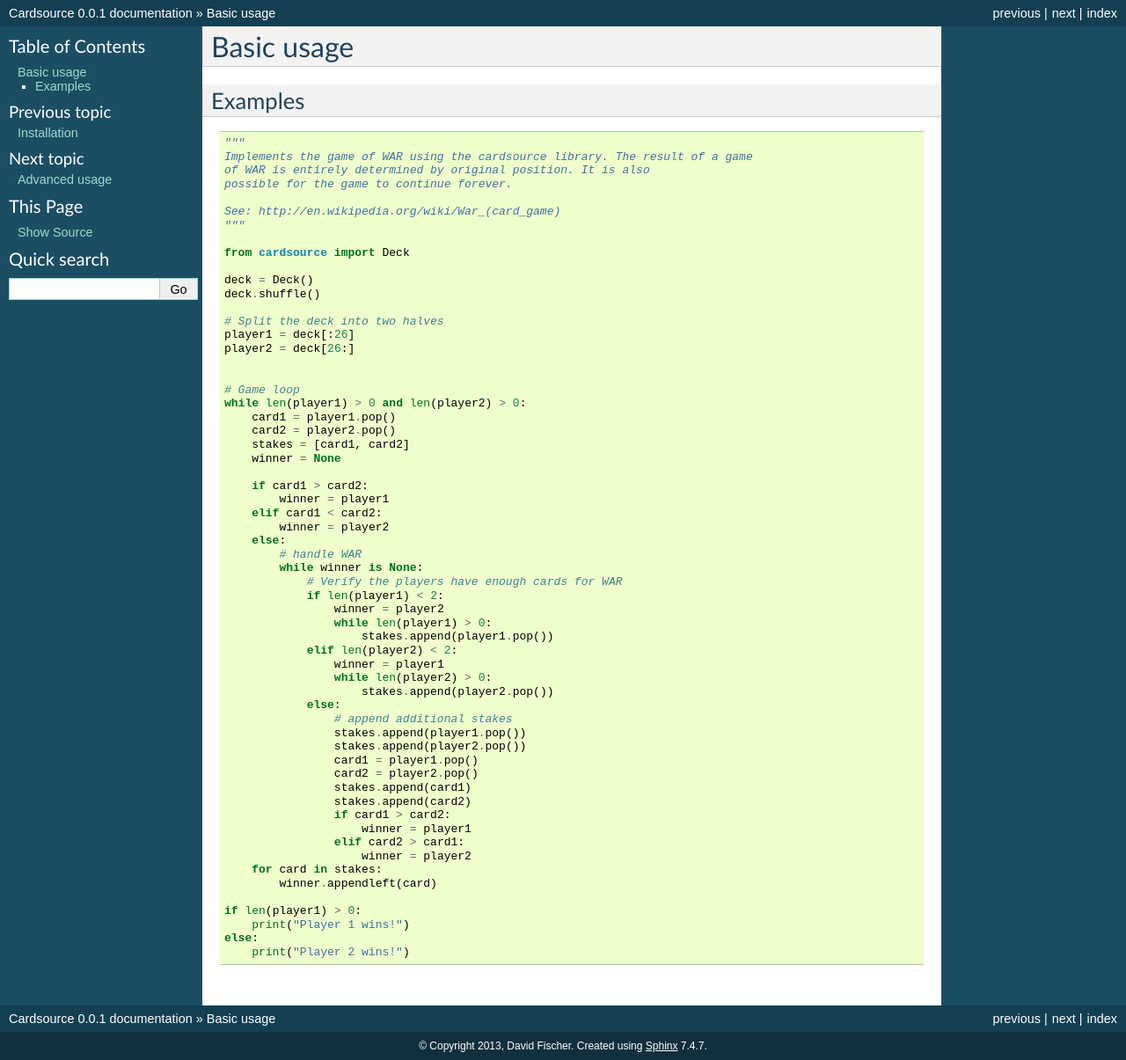
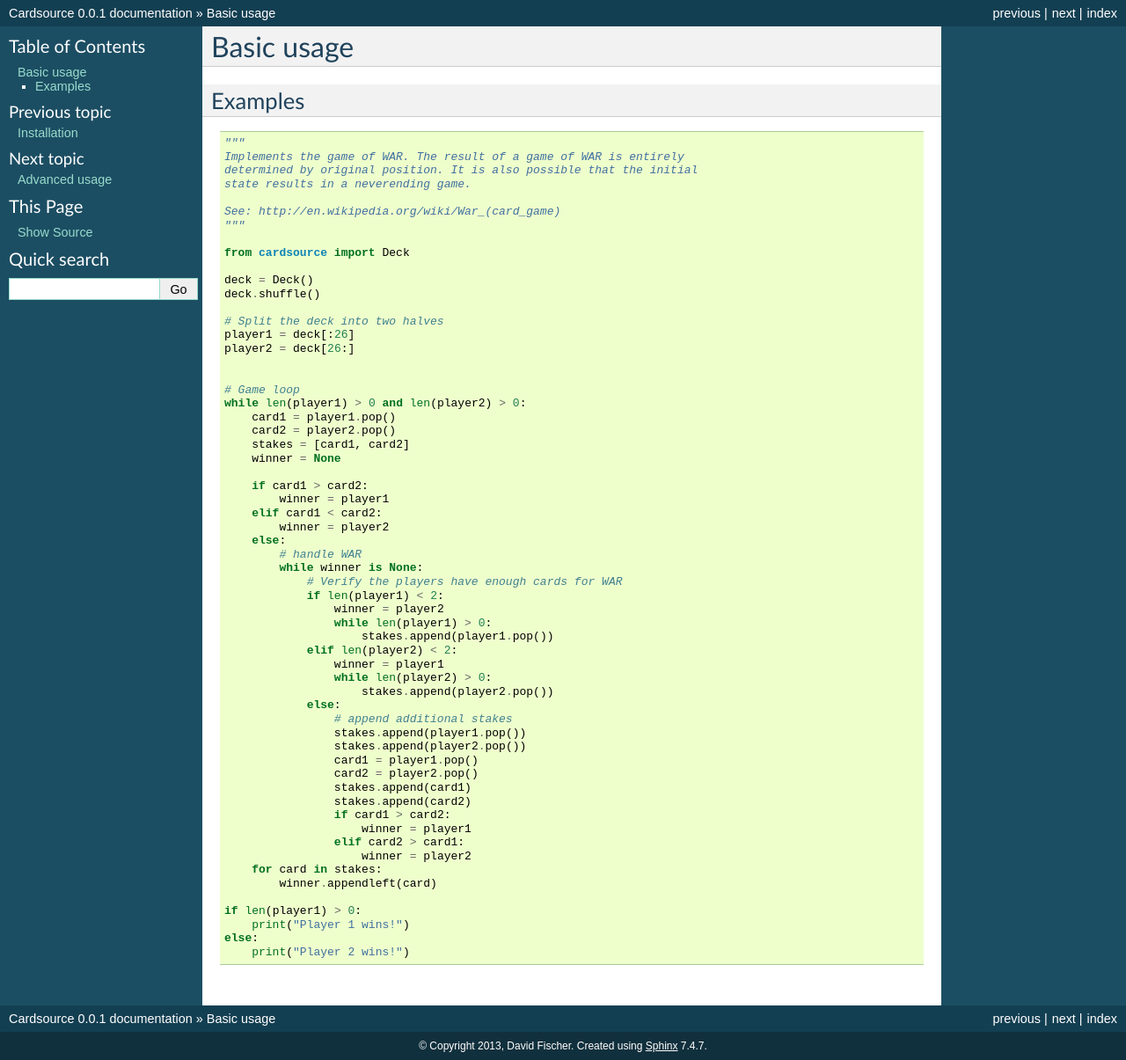
Before and after one commit to davidfischer/cardsource, a Sphinx documentation site: the page built from docs/basic.rst, in a window 1280 px wide. Shown: the whole page at 88% size. Built offline with Sphinx 7.4.7, drawn with Linux system fonts in a browser that asks for light colours; pages that are not in the unit, such as notebooks, are missing from menus.

Commit message:
Comment fixed

```diff
--- a/docs/basic.rst
+++ b/docs/basic.rst
@@ -8,9 +8,9 @@ Examples
 .. code-block:: python
 
     """
-    Implements the game of WAR using the cardsource library. The result of a game
-    of WAR is entirely determined by original position. It is also
-    possible for the game to continue forever.
+    Implements the game of WAR. The result of a game of WAR is entirely
+    determined by original position. It is also possible that the initial
+    state results in a neverending game.
 
     See: http://en.wikipedia.org/wiki/War_(card_game)
     """
```
